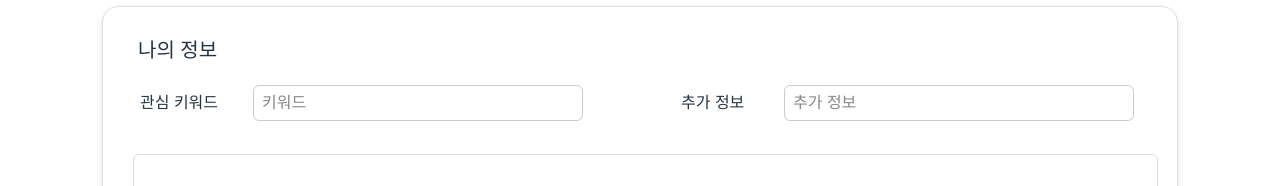
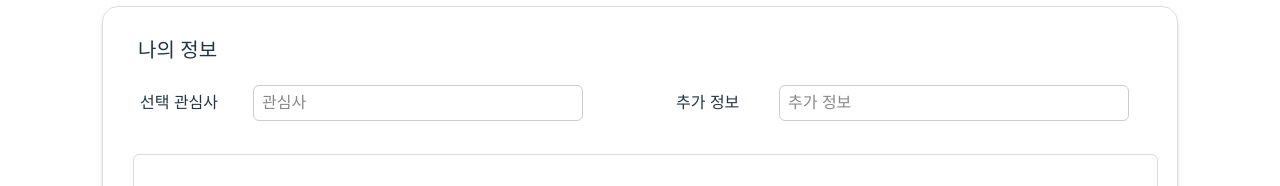
Before and after one commit to semothon/2025_TEAM_15_FE, a React app: page /curriculum-q in a window 1280 px wide. Shown: the part 236-422 px from the top of the page. Built offline with nearby package versions, Linux system fonts and the light colour scheme; the HTML template or start-up script is replaced by a standard one; a web font is replaced by a local one.

Commit message:
✨ feat: #8 apply state and API integration in CurriculumQ and CurriculumResult

```diff
--- a/src/pages/CurriculumQ.jsx
+++ b/src/pages/CurriculumQ.jsx
@@ -1,10 +1,48 @@
 // src/pages/CurriculumQ.jsx
 
-import React from 'react';
+import React, { useState, useEffect } from 'react';
+import { useLocation, useNavigate } from 'react-router-dom';
 import Header from '../components/Header';
+import CONFIG from '../config';
+import { addQuestionWithAI } from '../api';
 import '../styles/curriculum-q.css';
 
 const CurriculumQ = () => {
+  const location = useLocation();
+  const navigate = useNavigate();
+
+  const { keyword, add_info, ai_response } = location.state || {};
+
+  const [interest, setInterest] = useState('');
+  const [additionalInfo, setAdditionalInfo] = useState('');
+  const [aiAnswer, setAiAnswer] = useState(ai_response || '');
+  const [question, setQuestion] = useState('');
+
+  useEffect(() => {
+    if (keyword) setInterest(keyword);
+    if (add_info) setAdditionalInfo(add_info);
+    if (ai_response) setAiAnswer(ai_response);
+  }, [keyword, add_info, ai_response]);
+
+  const handleSubmit = async () => {
+    console.log('question:', question);
+
+    try {
+      const response = await addQuestionWithAI(question);
+
+      navigate('/curriculum-result', {
+        state: {
+          keyword: keyword,
+          interest: interest,
+          addInfo: additionalInfo,
+          ai_response: response.ai_response,
+        },
+      });
+    } catch (error) {
+      console.error(error);
+      alert('질문 전송 중 오류가 발생했습니다.');
+    }
+  };
 
   return (
     <div>
@@ -22,32 +60,59 @@ const CurriculumQ = () => {
           <div className="prev-info-group">
             <div className="form-group-horizontal">
               <div className="form-group-text" id="interest-text">
-                <h4>관심 키워드</h4>
+                <h4>선택 관심사</h4>
               </div>
               <div className="form-group">
-                <input type="text" className="form-input" placeholder="키워드" id="interest-field" readOnly />
+                <input
+                  type="text"
+                  className="form-input"
+                  placeholder="관심사"
+                  id="interest-field"
+                  value={interest}
+                  readOnly
+                />
               </div>
 
-            <div className="form-group-text" id="q-info-text">
+              <div
+                className="form-group-text"
+                id="q-info-text"
+                style={{ marginLeft: '30px' }}
+              >
                 <h4>추가 정보</h4>
               </div>
               <div className="form-group">
-                <input type="text" className="form-input" placeholder="추가 정보" id="q-info-field" readOnly />
+                <input
+                  type="text"
+                  className="form-input"
+                  placeholder="추가 정보"
+                  id="q-info-field"
+                  value={additionalInfo}
+                  readOnly
+                />
               </div>
             </div>
-            </div>
           </div>
+        </div>
 
         <div className="ai-response-group">
-          <input type="text" className="ai-response-box" placeholder="AI에 의한 답변이 표시됩니다." id="ai-response" readOnly />
+          <input
+            type="text"
+            className="ai-response-box"
+            placeholder="AI에 의한 답변이 표시됩니다."
+            id="ai-response"
+            value={aiAnswer}
+            readOnly
+          />
+        </div>
 
-        </div>
         <div className="question-input-group">
           <textarea
             className="question-input"
             placeholder="질문을 입력하세요"
+            value={question}
+            onChange={(e) => setQuestion(e.target.value)}
           ></textarea>
-          <button className="search-button">
+          <button className="search-button" onClick={handleSubmit}>
             검색 &nbsp;
             <svg
               xmlns="http://www.w3.org/2000/svg"
--- a/src/pages/CurriculumResult.jsx
+++ b/src/pages/CurriculumResult.jsx
@@ -29,6 +29,10 @@ const CurriculumResult = () => {
 
       console.log('Response Status Code:', response.status);
       console.log('AI Response:', response.data);
+
+      if (response.data && response.data.ai_add_response) {
+        setAiAnswer(response.data.ai_add_response);
+      }
     } catch (error) {
       console.error('Error during API request:', error);
     } finally {
```
